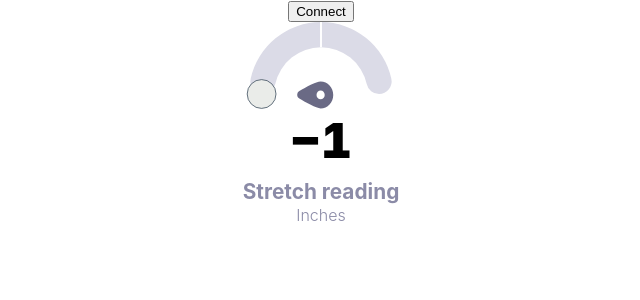
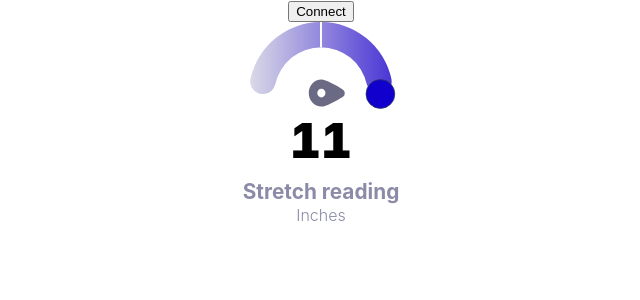
Before and after one commit to amy-al/smart-knee-brace, a React (Create React App) app: page /stretch in a window 1280 px wide. Shown: the top 300 px of the page, without its empty margins (319-959 px from the left). Built offline with nearby package versions, Linux system fonts and the light colour scheme.

Commit message:
Updated gauge

```diff
--- a/src/pages/gauge.js
+++ b/src/pages/gauge.js
@@ -1,3 +1,5 @@
+// Not being used
+
 import React from "react"
 import { arc } from "d3-shape"
 import { scaleLinear } from "d3-scale"
--- a/src/pages/stretch_sensor.js
+++ b/src/pages/stretch_sensor.js
@@ -26,9 +26,9 @@ function Stretch_sensor() {
   // Gauge
 
 const Gauge = ({
-  value=sensorReading,
+  value=10-sensorReading,
   min=0,
-  max=10,
+  max=8,
   label="Stretch reading",
   units="Inches",
 }) => {
```
